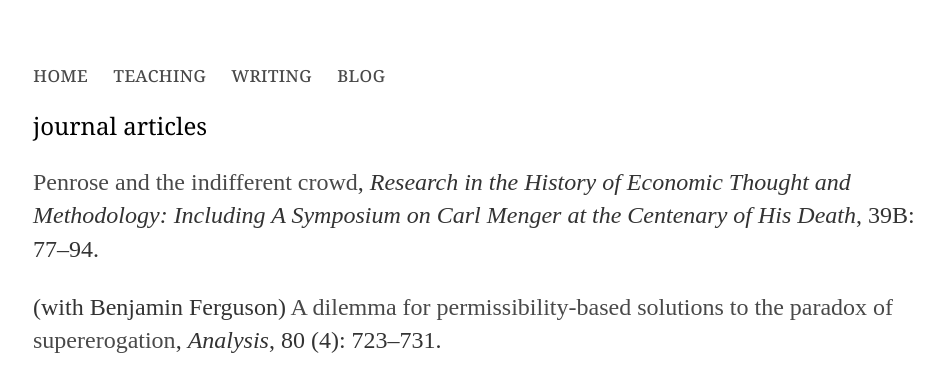
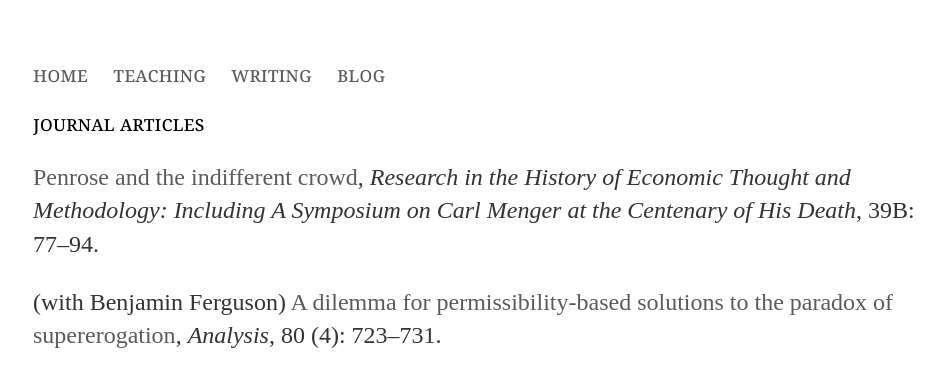
Before and after one commit to uzunovam/uzunovam, a Jekyll site: the page built from writing/index.html, in a window 1280 px wide. Shown: the top 392 px of the page, without its empty margins (159-1103 px from the left). Built offline with Jekyll 4.4.1, drawn with Linux system fonts in a browser that asks for light colours.

Commit message:
Update main.css

```diff
--- a/css/main.css
+++ b/css/main.css
@@ -15,7 +15,7 @@
 }
 a {
     text-decoration: none;
-    color: #494949;
+    color: #5B5B5B;
 }
 a:hover {
     text-decoration: underline;
@@ -32,10 +32,9 @@
 }
 section {
     font-family: Georgia, serif;
-    font-size: 1.5em;
+    font-size: 1.3em;
     list-style: none;
     font-variant: small-caps;
-    font-variant: oldstyle-nums;
     padding-bottom: 0px;
 }
 footer {
```
